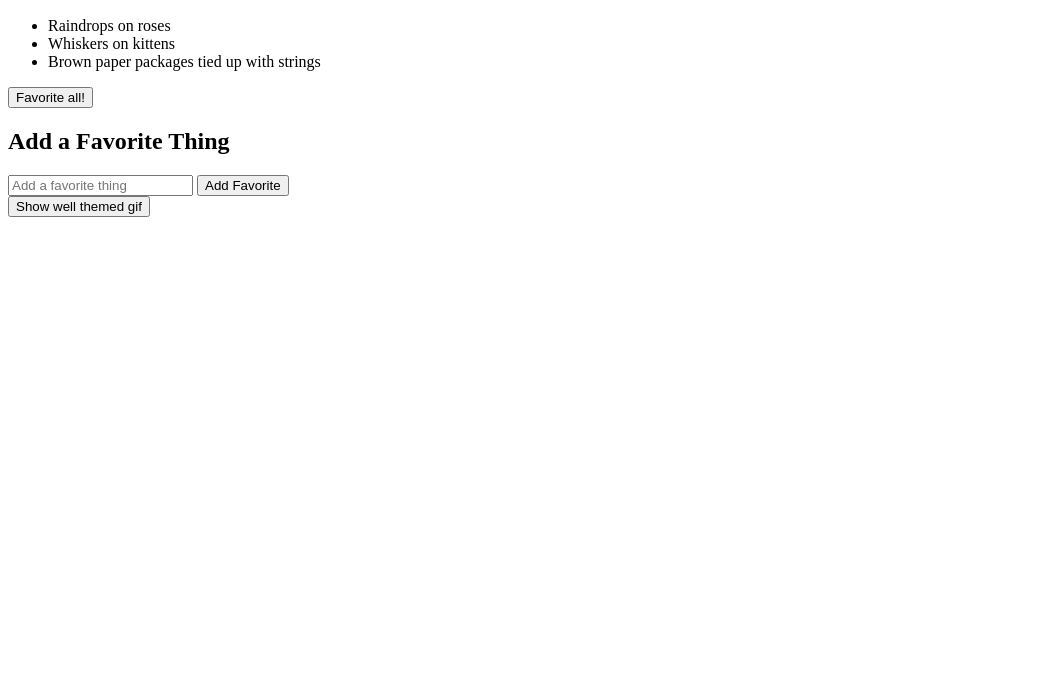
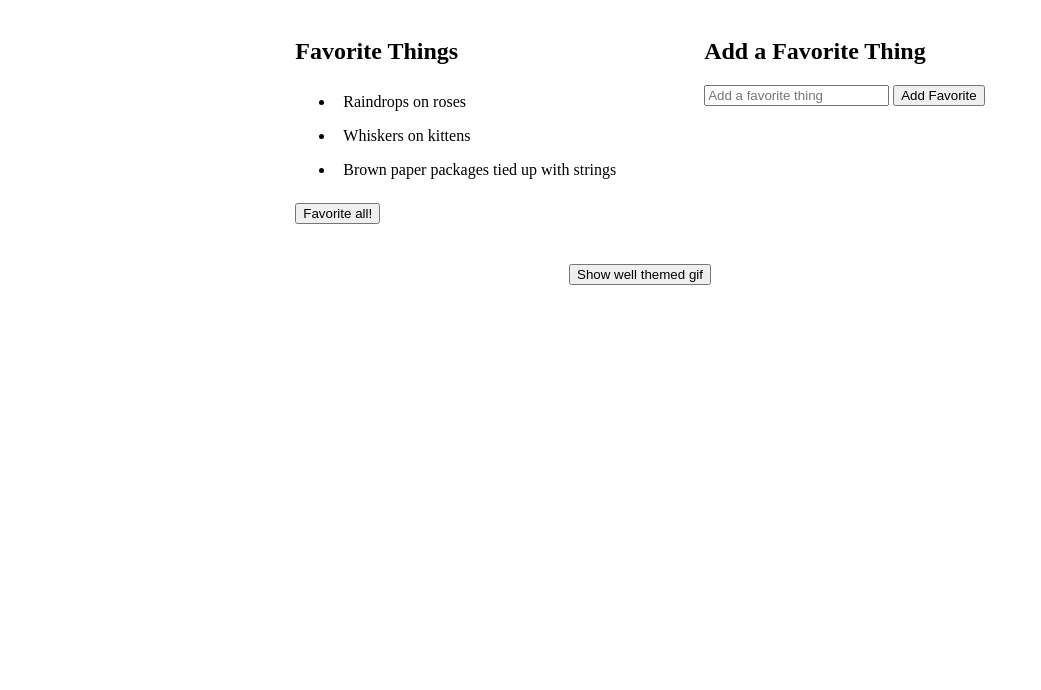
Before and after one commit to PLUCS2/JQuery_Lecture, a plain HTML site: page index.html in a window 1280 px wide. Shown: the part 110-800 px from the top of the page, without its empty margins (0-1041 px from the left). Drawn offline with nearby package versions, Linux system fonts and the light colour scheme.

Commit message:
Add basic CSS

```diff
--- /dev/null
+++ b/demo.css
@@ -0,0 +1,19 @@
+body {
+    display: flex;
+    flex-direction: column;
+    align-items: center;
+}
+
+article {
+    display: flex;
+    flex-direction: row;
+}
+
+section {
+    padding: 40px;
+}
+
+li {
+    padding: 8px;
+    border-radius: 3px;
+}
--- a/index.html
+++ b/index.html
@@ -5,6 +5,9 @@
     <meta name="viewport" content="width=device-width, initial-scale=1.0">
     <meta http-equiv="X-UA-Compatible" content="ie=edge">
     <title>JQuery Lecture</title>
+
+    <!-- Stylesheet -->
+    <link rel="stylesheet" href="./demo.css">
 
     <!-- Script tag for jquery -->
     <!-- must be loaded before any scripts using jquery -->
```
